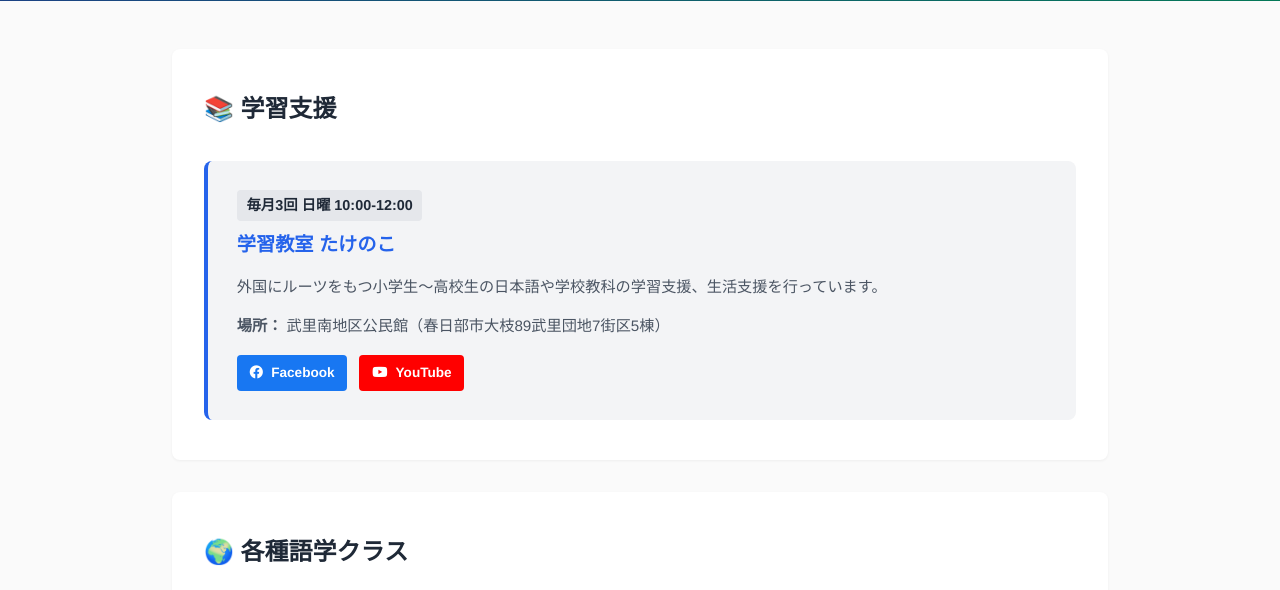
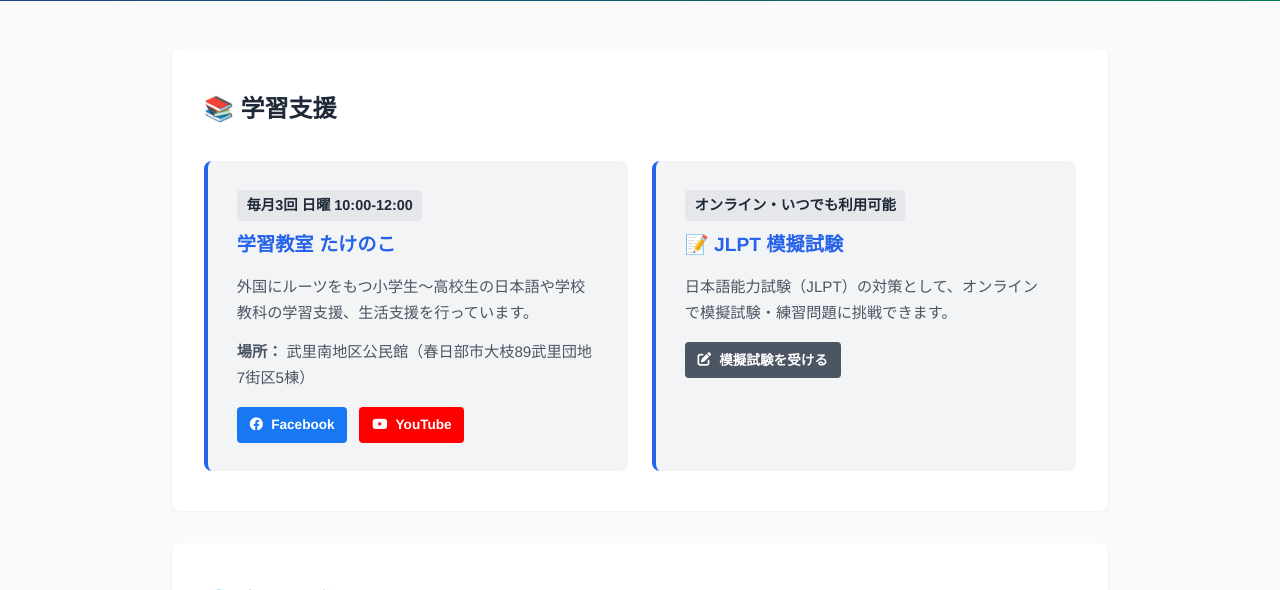
Before and after one commit to takumi472/takesatoJapanese, a Flask app: page /services in a window 1280 px wide. Shown: the part 219-809 px from the top of the page. Run offline with Flask 3, Linux system fonts and the light colour scheme.

Commit message:
サービスに模擬試験のリンク追記

```diff
--- a/app/templates/site/services.html
+++ b/app/templates/site/services.html
@@ -687,6 +687,23 @@
               </a>
             </div>
           </div>
+          <div class="service-card">
+            <span class="service-meta">オンライン・いつでも利用可能</span>
+            <h3>📝 JLPT 模擬試験</h3>
+            <p>
+              日本語能力試験（JLPT）の対策として、オンラインで模擬試験・練習問題に挑戦できます。
+            </p>
+            <div class="sns-links">
+              <a
+                href="https://jlpt-practice-service-452319758682.asia-northeast1.run.app/"
+                target="_blank"
+                rel="noopener noreferrer"
+                class="btn-sns btn-web"
+              >
+                <i class="fa-solid fa-pen-to-square"></i> 模擬試験を受ける
+              </a>
+            </div>
+          </div>
         </div>
       </section>
 
```
